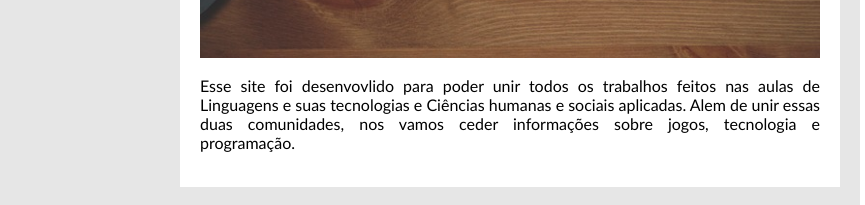
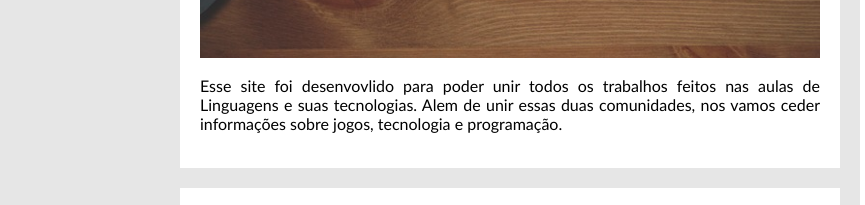
Before and after one commit to eduardojfronza/eduardojfronza.github.io, a plain HTML site: page index.html in a window 1280 px wide. Shown: the part 564-769 px from the top of the page, 0-865 px from the left. Drawn offline with Linux system fonts and the light colour scheme; grey boxes are pictures that could not be loaded.

Commit message:
Update index.html

```diff
--- a/index.html
+++ b/index.html
@@ -33,7 +33,7 @@
                     <span class="data-postagem">Postado em 6 maio 2022</span>
                     <img src="img/imagem1.jpg" alt="" width="620px">
                     <P style="padding-bottom: 15px; padding-top: 15px;">
-                       Esse site foi desenvovlido para poder unir todos os trabalhos feitos nas aulas de Linguagens e suas tecnologias e Ciências humanas e sociais aplicadas. Alem de unir essas duas comunidades, nos vamos ceder informações sobre jogos, tecnologia e programação.
+                       Esse site foi desenvovlido para poder unir todos os trabalhos feitos nas aulas de Linguagens e suas tecnologias. Alem de unir essas duas comunidades, nos vamos ceder informações sobre jogos, tecnologia e programação.
                     </P>
 
 
```
